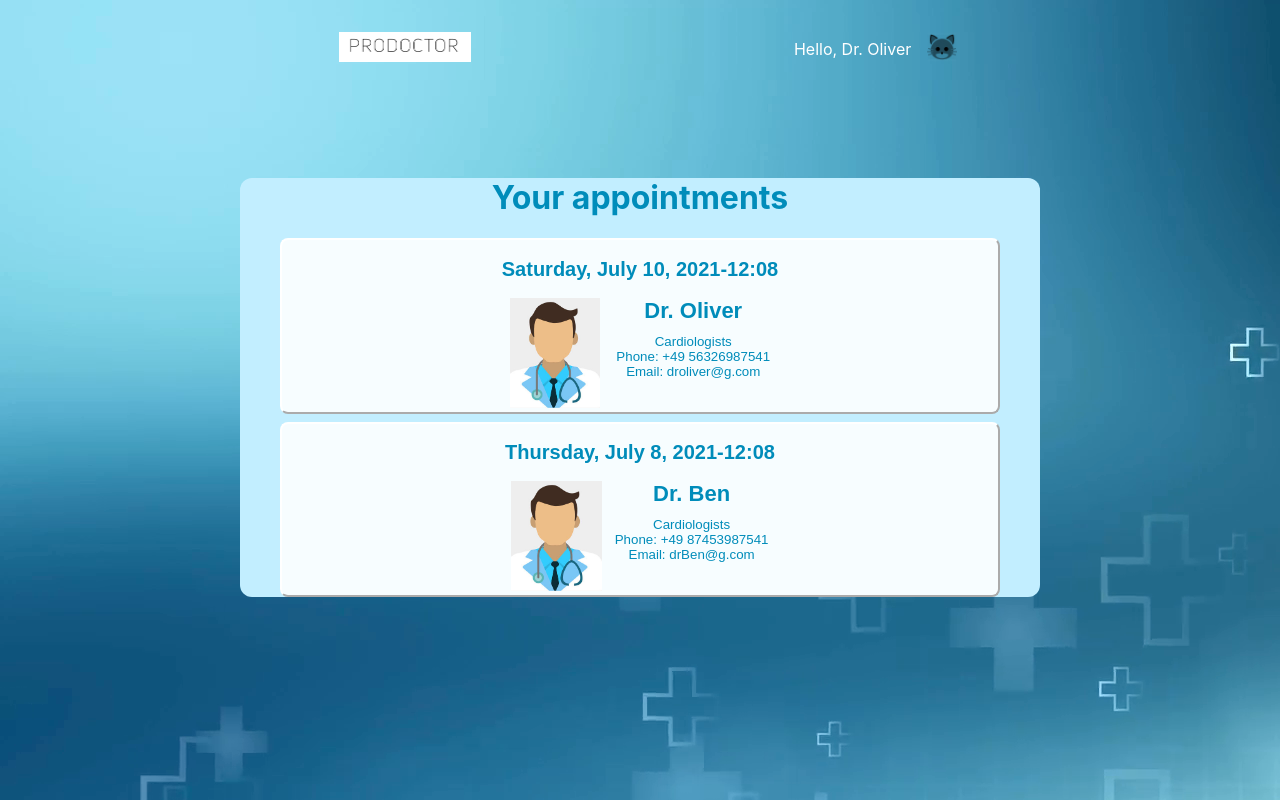
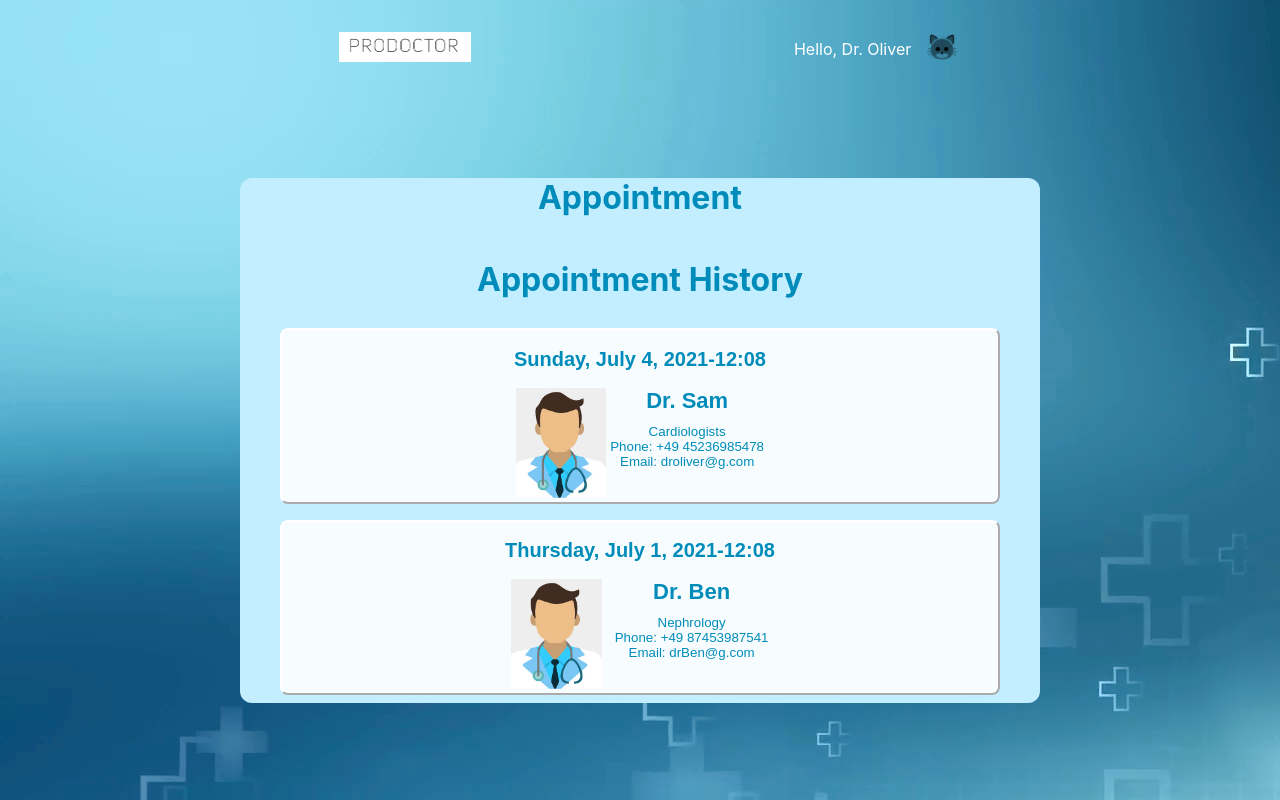
Before and after one commit to Ascendancey/brunette-humming-birds, a React (Create React App) app: page /appointment in a window 1280 px wide. Built offline with nearby package versions, Linux system fonts and the light colour scheme.

Commit message:
bug notification

```diff
--- a/package.json
+++ b/package.json
@@ -9,6 +9,7 @@
     "react": "^17.0.2",
     "react-dom": "^17.0.2",
     "react-icons": "^4.2.0",
+    "react-notifications": "^1.7.2",
     "react-router-dom": "^5.2.0",
     "react-scripts": "4.0.3",
     "reactjs-popup": "^2.0.4",
--- a/src/components/BookDetail.css
+++ b/src/components/BookDetail.css
@@ -0,0 +1,13 @@
+#placecenter {
+    display: flex;
+    flex-direction: column;
+    justify-content: center;
+    align-items: center;
+}
+
+.linkstyle {
+    color: blue;
+    text-decoration: underline;
+    width: 80%;
+    text-align: center;
+}
--- a/src/components/BookDetail.js
+++ b/src/components/BookDetail.js
@@ -8,21 +8,24 @@ const BookDetail = (props) => {
   const date=props.date
   const message= props.message
   const booktype= props.booktype
-  const videolink = "http://videolink.com/66456456/pwd=fwfwefwewfw"
+  const filename = props.filename
+  const videolink = "https://lmu-munich.zoom.us/j/4617004849?pwd=NjN4TXYveUt6U0s4bGo5Y2FiUEV6Zz09"
   const booktext = booktypedisplay(booktype, videolink)
 
   return(
-    <div>
+    <div className="bookdetail" id="placecenter">
       <h2>Booking Details</h2>
       <AbstractBookInfo date={date} info={doctorinfo} />
-      <div>
+      <div id="placecenter">
         <h2>Booking Type</h2>
         {booktext}
       </div>
-
-      <div>
+      <div id="placecenter">
         <h2>Message</h2>
-        {message}
+        <div style={{marginBottom: "20px"}} >
+          {message}
+        </div>
+        {filelistformat(filename)}
       </div>
     </div>
   )
@@ -31,6 +34,12 @@ const BookDetail = (props) => {
 function booktypedisplay(booktype, videolink) {
   let booktext = ""
   let linktitle = ""
+
+  const openInNewTab = (url) => {
+    const newWindow = window.open(url, '_blank', 'noopener,noreferrer')
+    if (newWindow) newWindow.opener = null
+  }
+
   if (booktype === "video") {
     booktext = "Video Call"
     linktitle = "Video Call Link"
@@ -48,18 +57,31 @@ function booktypedisplay(booktype, videolink) {
     )
   }
   return (
-    <div>
+    <div id="placecenter">
       <div>
         {booktext}
       </div>
       <h2>
         {linktitle}
       </h2>
-      <div>
+      <div className="linkstyle" onClick={() => openInNewTab(videolink)}>
         {videolink}
       </div>
     </div>
   )
 }
 
+function filelistformat(filelist) {
+  let fstr = []
+  for (let i=0; i<filelist.length; i++) {
+    fstr.push(
+      <div key={filelist[i]}>
+        <img height="20" src={"image/fileicon.png"} alt="fileicon" />
+        {filelist[i]}
+      </div>
+    )
+  }
+  return fstr
+}
+
 export default BookDetail;
--- /dev/null
+++ b/src/components/Notification.js
@@ -0,0 +1,38 @@
+import React, { useState } from 'react';
+
+import 'react-notifications/lib/notifications.css';
+import {NotificationContainer, NotificationManager} from 'react-notifications';
+
+const Notification = (props) => {
+  const type = props.type
+  const message = props.message
+
+  return () => {
+    console.log(type)
+    switch (type) {
+      // From example
+      case 'info':
+        NotificationManager.info('Info message'); // (message, title, timeOut, callback, priority)
+        break;
+      case 'success':
+        NotificationManager.success('Success message', 'Title here');
+        break;
+      case 'warning':
+        NotificationManager.warning('Warning message', 'Close after 3000ms', 3000);
+        break;
+      case 'error':
+        NotificationManager.error('Error message', 'Click me!', 5000, () => {
+          alert('callback');
+        });
+        break;
+      // Our notificaition
+      case 'apprem':
+        // Appointment Reminder
+        console.log('appointment reminder')
+        NotificationManager.info(message, 'Appointment Reminder')
+        break;
+    }
+  };
+}
+
+export default Notification;
--- a/src/components/Timeslot.css
+++ b/src/components/Timeslot.css
@@ -55,3 +55,7 @@
     border-radius: 18px;
     border: 1px solid #cfcece;
   }
+
+.buttonarea {
+  margin-top: 30px;
+}
--- a/src/components/Timeslot.js
+++ b/src/components/Timeslot.js
@@ -15,6 +15,7 @@ const Timeslot = (props) => {
   const [status, setstatus] = useState(props.status)
   const [booktype, setbooktype] = useState("video")
   const [message, setmessage] = useState("")
+  const [upfile, setupfile] = useState(null)
   const timedisplay = time.toLocaleTimeString([], { hour12: false, hour: '2-digit', minute: '2-digit' })
   let btn_class = statuscolor(status)
 
@@ -26,7 +27,13 @@ const Timeslot = (props) => {
     setmessage(event.target.value)
   }
 
+  function onfileupload(event) {
+    //console.log(event.target.files)
+    setupfile(event.target.files)
+  }
+
   function confirmbooking() {
+    const filename = filecheck() // return file names and upload files
     setstatus("booked")
     history.push({
       pathname: '/appointment',
@@ -34,9 +41,26 @@ const Timeslot = (props) => {
        "doctorinfo": doctorinfo,
        "time": time,
        "message": message,
-       "booktype": booktype
+       "booktype": booktype,
+       "filename": filename,
+       "notification": 1 // Hard notification for demo purpose
       }
     })
+  }
+
+  function filecheck() {
+    let filename = []
+    if (upfile !== null) {
+      for (let i=0; i<upfile.length; i++) {
+        filename.push(upfile[i].name)
+      }
+      if (upfile !== null) {
+        const data = new FormData()
+        data.append('file', upfile)
+        //console.log(data)
+      }
+    }
+    return filename
   }
 
   const makebooing = (close) => {
@@ -62,8 +86,13 @@ const Timeslot = (props) => {
             <h3>Message</h3>
             <textarea value={message} onChange={writemessage} rows="5" cols="40" />
           </div>
+          {/* Upload File */}
+          <div>
+            <h3>Upload File</h3>
+            <input type="file" name="file" onChange={onfileupload} multiple />
+          </div>
           {/* Comfirm Cancel button */}
-          <div>
+          <div className="buttonarea">
             {/* Confirm button */}
             <button className="button" onClick={()=>{ confirmbooking(); close(); }}>
               Confirm
--- a/src/pages/Appointment.js
+++ b/src/pages/Appointment.js
@@ -4,6 +4,8 @@ import Popup from 'reactjs-popup';
 
 import AbstractBookInfo from '../components/AbstractBookInfo';
 import BookDetail from '../components/BookDetail';
+import Notification from "../components/Notification";
+import {NotificationContainer, NotificationManager} from 'react-notifications';
 
 import "../components/AbstractBookInfo.css";
 
@@ -13,51 +15,57 @@ const Appointment = (props) => {
   const appointmenttemplate = [
     {
       doctorinfo: {
-        "Name": "Dr. Oliver",
+        "Name": "Dr. Sam",
         "Propic": "image/DefaultDoctorProfileImage.jpg",
         "Specialization": "Cardiologists",
         "Language": "English, German",
-        "Phone": "+49 56326987541",
+        "Phone": "+49 45236985478",
         "Email": "droliver@g.com",
         "Address": {
           "country": "Germany",
           "city": "Munich",
-          "street": "Kaufingerstr",
+          "street": "JonehStr",
           "house": "1a",
         },
         "Selfintro": "Hello, I am Dr. Oliver. xxxxxxxxxx. xxxxxxxxxxxxxx. xxxxxxxxxxxxxxx. xxxxxxxxx.",
         "Starnum": "4",
         "Reviewnum": "3"
       },
-      time: new Date(Date.now() - 86400000),
+      time: new Date(Date.now() - 86400000*7),
       message: "random message",
-      booktype: "video" // "video", "audio", "clinic"
+      booktype: "video", // "video", "audio", "clinic"
+      filename: null
     },
     {
       doctorinfo: {
         "Name": "Dr. Ben",
         "Propic": "image/DefaultDoctorProfileImage.jpg",
-        "Specialization": "Cardiologists",
+        "Specialization": "Nephrology",
         "Language": "English, German",
         "Phone": "+49 87453987541",
         "Email": "drBen@g.com",
         "Address": {
           "country": "Germany",
           "city": "Munich",
-          "street": "Kaufingerstr",
-          "house": "2a",
+          "street": "Kau",
+          "house": "9a",
         },
         "Selfintro": "Hello, I am Dr. Ben. xxxxxxxxxx. xxxxxxxxxxxxxx. xxxxxxxxxxxxxxx. xxxxxxxxx.",
         "Starnum": "5",
         "Reviewnum": "10"
       },
-      time: new Date(Date.now() - 86400000*3),
+      time: new Date(Date.now() - 86400000*10),
       message: "random message 222",
-      booktype: "video" // "video", "audio", "clinic"
+      booktype: "video", // "video", "audio", "clinic"
+      filename: null
     }
   ]
 
   const [applist, setapplist] = useState(null)
+  const [historyapplist, sethistoryapplist] = useState(appointmenttemplate)
+
+  // Hard code notification for demo
+  const [notify, setnotify] = useState(0)
 
   useEffect(() => {
     if (props.storedappointments !== null) {
@@ -69,12 +77,24 @@ const Appointment = (props) => {
       setapplist(updatelist)
     }
     else {
-      let updatelist = [... appointmenttemplate]
+      let updatelist = []
       if (location.state) {
         updatelist.push(location.state)
       }
       props.storeappfunc(updatelist)
       setapplist(updatelist)
+    }
+    // Hard code notification for demo
+    if (location.state) {
+      const input = {
+        type: 'apprem',
+        message: formatDatestring(location.state.time)
+      }
+      const timer = setTimeout(() => {
+        //console.log("notification")
+        setnotify(1)
+      }, 3000);
+      return () => clearTimeout(timer);
     }
   }, [] );
 
@@ -93,12 +113,21 @@ const Appointment = (props) => {
   }
 
   return (
-      <div className="App-content">
-        <h1>Your appointments</h1>
-        <div>
-          {applist !== null? appointmentlist(applist, cancelbooking) : null}
-        </div>
+    <div className="App-content">
+      <h1>Appointment</h1>
+      <div style={{display:"flex", flexDirection:"column", alignItems:"center"}}>
+        {applist !== null? appointmentlist(applist, cancelbooking) : null}
       </div>
+      <h1>Appointment History</h1>
+      <div style={{display:"flex", flexDirection:"column", alignItems:"center"}}>
+        {historyapplist !== null? appointmentlist(historyapplist, cancelbooking) : null}
+      </div>
+      {/* Hard code notification for demo */}
+      {notify == 1?
+        NotificationManager.info(formatDatestring(location.state.time), 'Appointment Reminder')
+      : null}
+      <NotificationContainer/>
+    </div>
   );
 };
 
@@ -126,7 +155,7 @@ function appointmentslot(data, cancelbooking) {
         return (
           <div className="modal">
             <div className="content">
-              <BookDetail doctorinfo={data.doctorinfo} date={data.time} message={data.message} booktype={data.booktype} />
+              <BookDetail doctorinfo={data.doctorinfo} date={data.time} message={data.message} booktype={data.booktype} filename={data.filename} />
             </div>
           <div className="actions">
             <button className="button" onClick={()=>{ cancelbooking(data.time); close(); }}>
@@ -140,4 +169,11 @@ function appointmentslot(data, cancelbooking) {
   )
 }
 
+function formatDatestring(date) {
+  let options = { weekday: 'long', year: 'numeric', month: 'long', day: 'numeric'}
+  let datestring = date.toLocaleString('en-US', options, { hour12: false })
+  datestring = datestring + "-" + date.toLocaleTimeString([], { hour12: false, hour: '2-digit', minute: '2-digit' })
+  return datestring
+}
+
 export default Appointment;
```
Also changed, not shown: public/image/fileicon.png (added), 1 other file (tests, documents, lock files or other folders).
